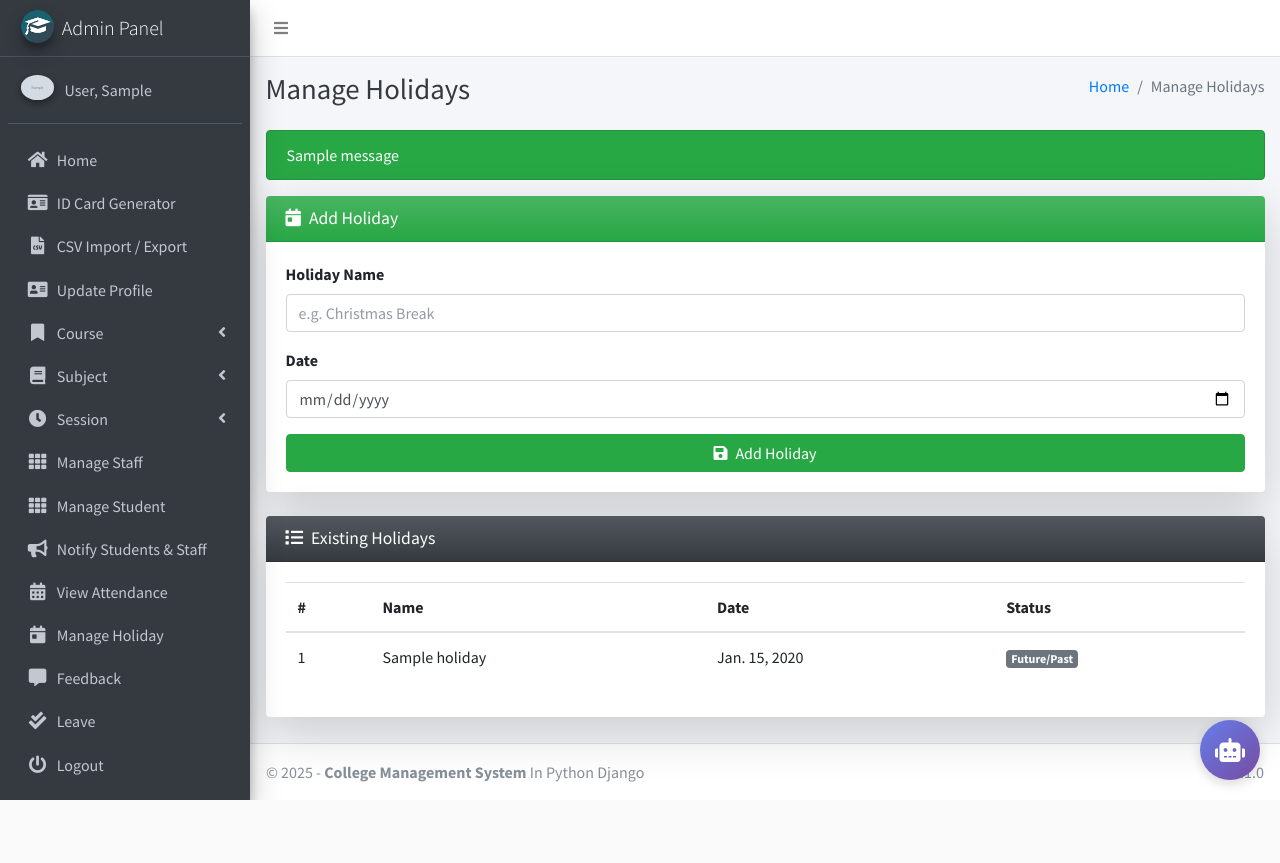
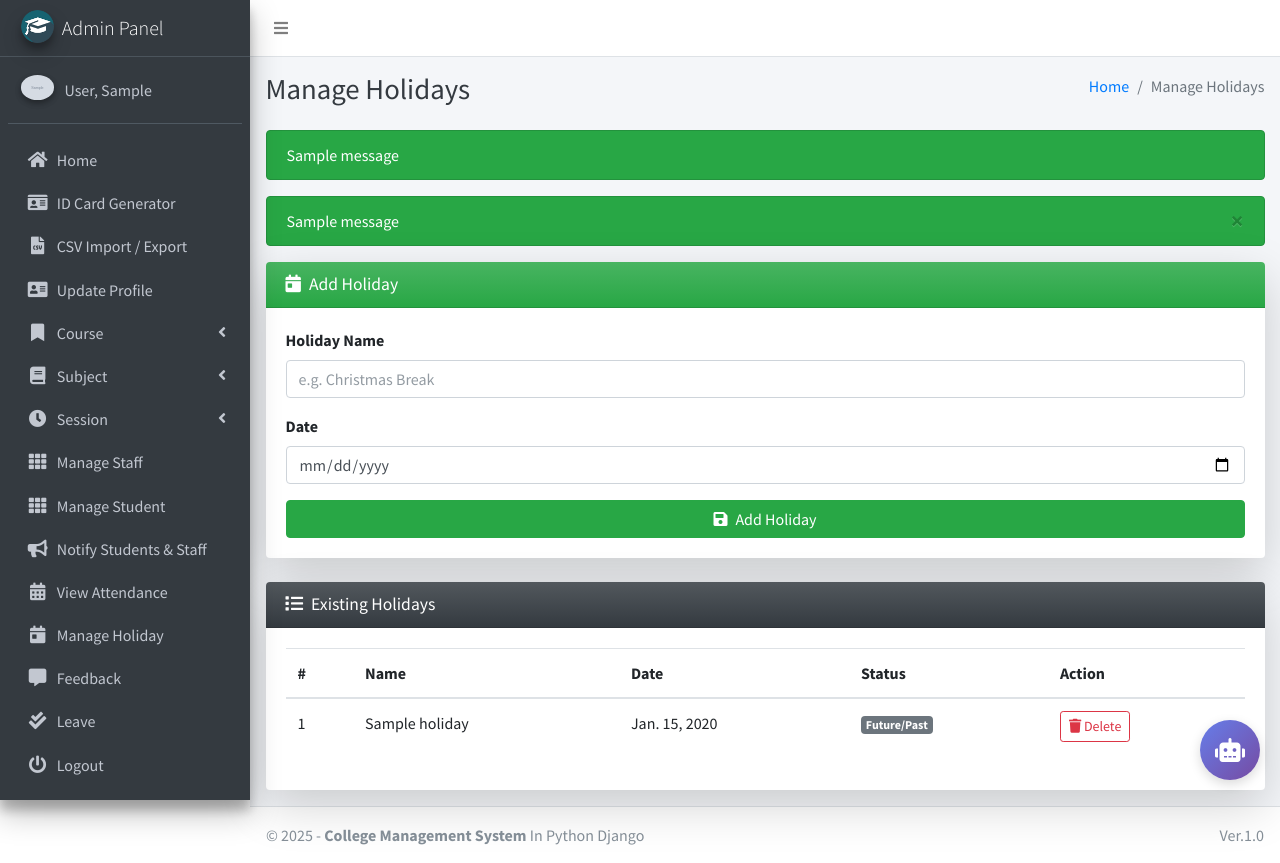
Before and after one commit to asubash017/CollegeManagementSystem, a Django app: page /holidays/manage/ in a window 1280 px wide. Before the commit the page ends 800 px from the top, so only its background shows below. Run offline with Django 3.2, Linux system fonts and the light colour scheme; a user stored in the database is signed in; tables that the repository leaves empty hold one stand-in row (values such as "Sample post"); grey boxes marked "Sample" are stand-in pictures; one stand-in notice (Sample message) is shown; parts of the project's set-up code (start-up, migrations or seed data) failed here and were passed over; some libraries are stand-ins or nearby versions.

Commit message:
Holiday delete added

```diff
--- a/main_app/hod_views.py
+++ b/main_app/hod_views.py
@@ -14,12 +14,18 @@ from django.utils import timezone
 from django.views.decorators.csrf import csrf_exempt
 from django.views.generic import UpdateView
 
+
+
+from django.utils import timezone
+from datetime import datetime
 from django.contrib.auth.decorators import login_required
 
 import qrcode
 from io import BytesIO
 import base64
 
+from django.db.models.signals import post_save, post_delete
+from django.dispatch import receiver
 
 from .forms import *
 from .models import *
@@ -1329,14 +1335,41 @@ def delete_session(request, session_id):
 
 
 
+
 @login_required
 def manage_holidays(request):
     holidays = Holiday.objects.all().order_by('-date')
+
     if request.method == 'POST':
         name = request.POST.get('name')
-        date = request.POST.get('date')
-        Holiday.objects.create(name=name, date=date)
-        messages.success(request, "Holiday added")
+        date_str = request.POST.get('date')
+
+        # --- Validation ---
+        if not name or not date_str:
+            messages.error(request, "Name and date are required.")
+            return redirect('manage_holidays')
+
+        try:
+            date_obj = datetime.strptime(date_str, "%Y-%m-%d").date()
+        except ValueError:
+            messages.error(request, "Invalid date format.")
+            return redirect('manage_holidays')
+
+        if date_obj <= timezone.now().date():
+            messages.error(request, "Past dates are not allowed.")
+            return redirect('manage_holidays')
+
+        if Holiday.objects.filter(date=date_obj).exists():
+            messages.error(request, "This date is already a holiday.")
+            return redirect('manage_holidays')
+
+        # --- Create (atomic + single message) ---
+        _hol, created = Holiday.objects.get_or_create(name=name, date=date_obj)
+        if not created:                       # date was already a holiday
+            messages.info(request, f"Holiday '{name}' on {date_obj} already exists.")
+            return redirect('manage_holidays')
+
+        messages.success(request, f"Holiday '{name}' on {date_obj} added.")
         return redirect('manage_holidays')
 
     today = timezone.now().date()
@@ -1345,3 +1378,42 @@ def manage_holidays(request):
         'holidays': holidays,
         'today': today,
     })
+
+
+@login_required
+def delete_holiday(request):
+    """AJAX endpoint to delete a holiday and auto-notify all users."""
+    if request.method != 'POST':
+        return JsonResponse({'success': False, 'error': 'POST required'})
+
+    import json
+    data = json.loads(request.body)
+    holiday_id = data.get('id')
+    if not holiday_id:
+        return JsonResponse({'success': False, 'error': 'ID required'})
+
+    try:
+        holiday = Holiday.objects.get(id=holiday_id)
+        holiday.delete()  # triggers signal below
+        return JsonResponse({'success': True})
+    except Holiday.DoesNotExist:
+        return JsonResponse({'success': False, 'error': 'Holiday not found'})
+
+from django.contrib.auth import get_user_model
+User = get_user_model()
+
+@receiver(post_save, sender=Holiday)
+def notify_holiday_added(sender, instance, created, **kwargs):
+    """Send one dashboard notification to super-user when a holiday is created."""
+    if not created:                      # ignore edits (there are none)
+        return
+    su = User.objects.filter(is_superuser=True).first()
+    if not su:                           # no admin account → skip
+        return
+    DashboardNotification.objects.create(
+        recipient=su,
+        sender=None,
+        notification_type='admin_notification',
+        title="New Holiday Added",
+        message=f"{instance.name} on {instance.date} has been declared."
+    )
--- a/main_app/staff_views.py
+++ b/main_app/staff_views.py
@@ -121,7 +121,7 @@ def staff_update_attendance(request):
     holiday_today = Holiday.objects.filter(date=timezone.now().date()).first()
 
     context = {
-        'page_title': "Update Attendance",
+        'page_title': "View Attendance",
         'subjects': subjects,
         'sessions': sessions,
         'holiday_today': holiday_today,
--- a/main_app/templates/hod_template/manage_holidays.html
+++ b/main_app/templates/hod_template/manage_holidays.html
@@ -8,6 +8,18 @@
   <div class="container-fluid">
     <div class="row">
       <div class="col-md-12">
+
+        <!-- Messages (validation errors / success) -->
+        {% if messages %}
+          {% for message in messages %}
+            <div class="alert alert-{{ message.tags }} alert-dismissible fade show" role="alert">
+              {{ message }}
+              <button type="button" class="close" data-dismiss="alert" aria-label="Close">
+                <span aria-hidden="true">&times;</span>
+              </button>
+            </div>
+          {% endfor %}
+        {% endif %}
 
         <!-- Add Holiday Card -->
         <div class="card card-success shadow-lg animated fadeInDown">
@@ -23,7 +35,7 @@
               </div>
               <div class="form-group">
                 <label>Date</label>
-                <input type="date" name="date" class="form-control" required>
+                <input type="date" name="date" class="form-control" min="{{today}}" required>
               </div>
               <button type="submit" class="btn btn-success btn-block pulse">
                 <i class="fas fa-save mr-2"></i>Add Holiday
@@ -32,7 +44,7 @@
           </div>
         </div>
 
-        <!-- List Holidays -->
+        <!-- List Holidays + Delete -->
         <div class="card card-dark shadow-lg animated fadeInDown mt-4">
           <div class="card-header bg-gradient-dark text-white">
             <h3 class="card-title mb-0"><i class="fas fa-list mr-2"></i>Existing Holidays</h3>
@@ -47,6 +59,7 @@
                     <th>Name</th>
                     <th>Date</th>
                     <th>Status</th>
+                    <th>Action</th>
                   </tr>
                 </thead>
                 <tbody>
@@ -61,6 +74,12 @@
                       {% else %}
                         <span class="badge badge-secondary">Future/Past</span>
                       {% endif %}
+                    </td>
+                    <td>
+                      <button class="btn btn-sm btn-outline-danger pulse"
+                              onclick="confirmDelete('{{h.id}}', '{{h.name}}')">
+                        <i class="fas fa-trash"></i> Delete
+                      </button>
                     </td>
                   </tr>
                   {% endfor %}
@@ -80,4 +99,52 @@
     </div>
   </div>
 </section>
+
+<!-- SweetAlert2 + Delete AJAX -->
+<script src="https://cdn.jsdelivr.net/npm/sweetalert2@11"></script>
+<script>
+// 100 % safe CSRF token
+function getCookie(name) {
+  let c = document.cookie.match('(^|;) ?' + name + '=([^;]*)(;|$)');
+  return c ? decodeURIComponent(c[2]) : null;
+}
+const csrftoken = getCookie('csrftoken');
+
+function confirmDelete(id, name){
+  Swal.fire({
+    title: 'Delete Holiday?',
+    text: `You won't be able to revert "${name}"!`,
+    icon: 'warning',
+    showCancelButton: true,
+    confirmButtonColor: '#d33',
+    cancelButtonColor: '#3085d6',
+    confirmButtonText: 'Yes, delete it!'
+  }).then((result) => {
+    if (result.isConfirmed) {
+      fetch("{% url 'delete_holiday' %}", {
+        method: 'POST',
+        headers: {'X-CSRFToken': csrftoken, 'Content-Type': 'application/json'},
+        body: JSON.stringify({id: id})
+      })
+      .then(r => {
+        // log what the server really answered
+        return r.text().then(t => {
+          console.log('Server raw answer:', t);
+          try { return JSON.parse(t); }
+          catch { throw new Error(t || 'Invalid JSON'); }
+        });
+      })
+      .then(d => {
+        if (d.success) {
+          Swal.fire('Deleted!', `${name} has been removed.`, 'success')
+               .then(() => location.reload());
+        } else {
+          throw new Error(d.error || 'Delete failed');
+        }
+      })
+      .catch(err => Swal.fire('Error', err.message, 'error'));
+    }
+  });
+}
+</script>
 {% endblock content %}
--- a/main_app/urls.py
+++ b/main_app/urls.py
@@ -142,4 +142,6 @@ urlpatterns = [
     path('api/notifications/html/', notification_views.get_user_notifications_html, name='get_user_notifications_html'),
     path('dashboard/notifications-widget/', notification_views.dashboard_notifications_widget, name='dashboard_notifications_widget'),
     path("holidays/manage/", hod_views.manage_holidays, name='manage_holidays'),
+    path("holidays/delete/", hod_views.delete_holiday, name='delete_holiday'),
+
 ]
```
